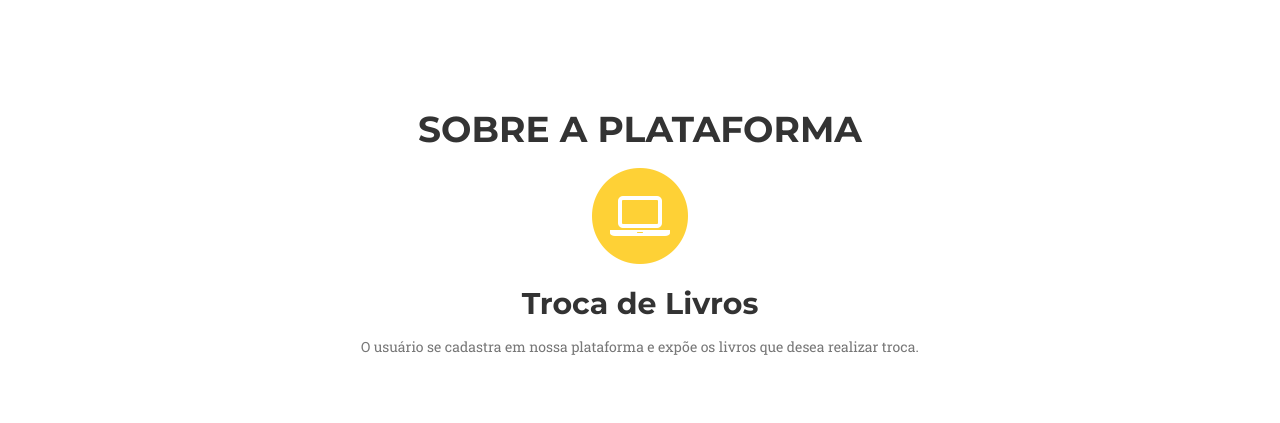
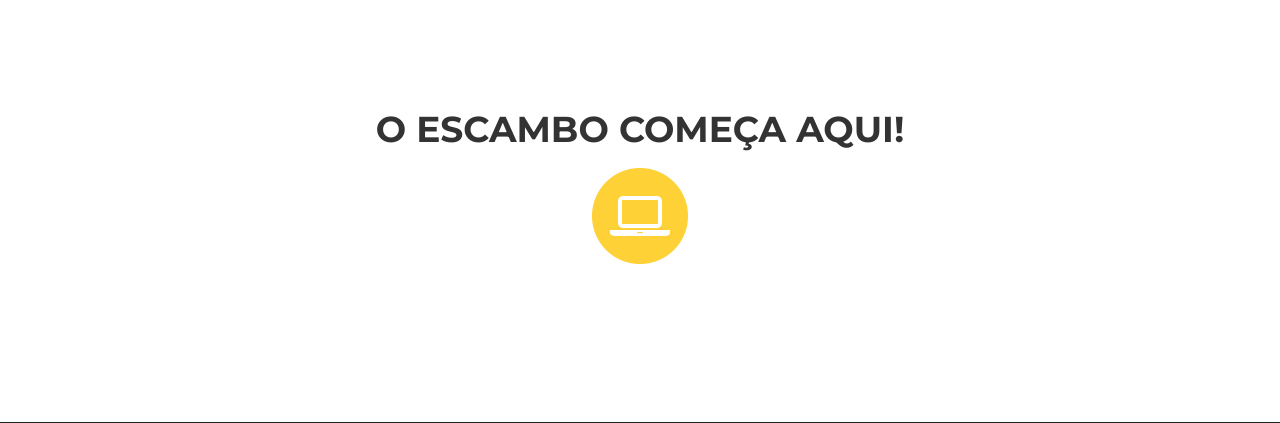
Before and after one commit to NascimentoSilva/ProjectEscambo, a Django app: page / in a window 1280 px wide. Shown: the part 100-523 px from the top of the page. Run offline with Django 3.2, Linux system fonts and the light colour scheme; some libraries are stand-ins or nearby versions; some web fonts are replaced; grey boxes are pictures that could not be loaded.

Commit message:
alterado index

```diff
--- a/escambo/templates/escambo/index.html
+++ b/escambo/templates/escambo/index.html
@@ -6,7 +6,7 @@
         <div class="container">
             <div class="row">
                 <div class="col-lg-12 text-center">
-                    <h1 class="section-heading">Sobre a Plataforma</h1>
+                    <h1 class="section-heading">O ESCAMBO COMEÇA AQUI!</h1>
                 </div>
             </div>
                 <div class="row text-center">
@@ -14,8 +14,6 @@
                         <i class="fa fa-circle fa-stack-2x text-primary"></i>
                         <i class="fa fa-laptop fa-stack-1x fa-inverse"></i>
                     </span>
-                    <h2 class="service-heading">Troca de Livros</h2>
-                    <p class="text-muted">O usuário se cadastra em nossa plataforma e expõe os livros que desea realizar troca.</p>
                 </div>
             </div>
         </div>
```
